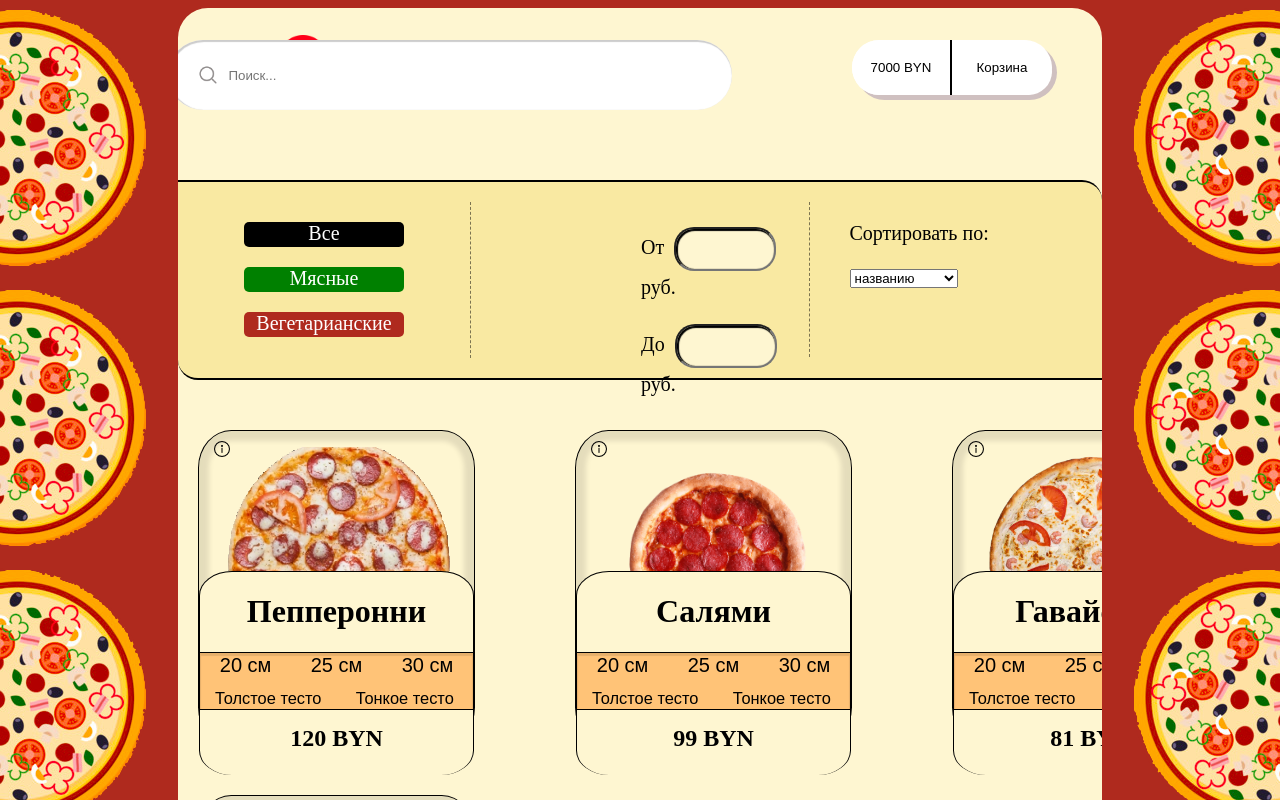
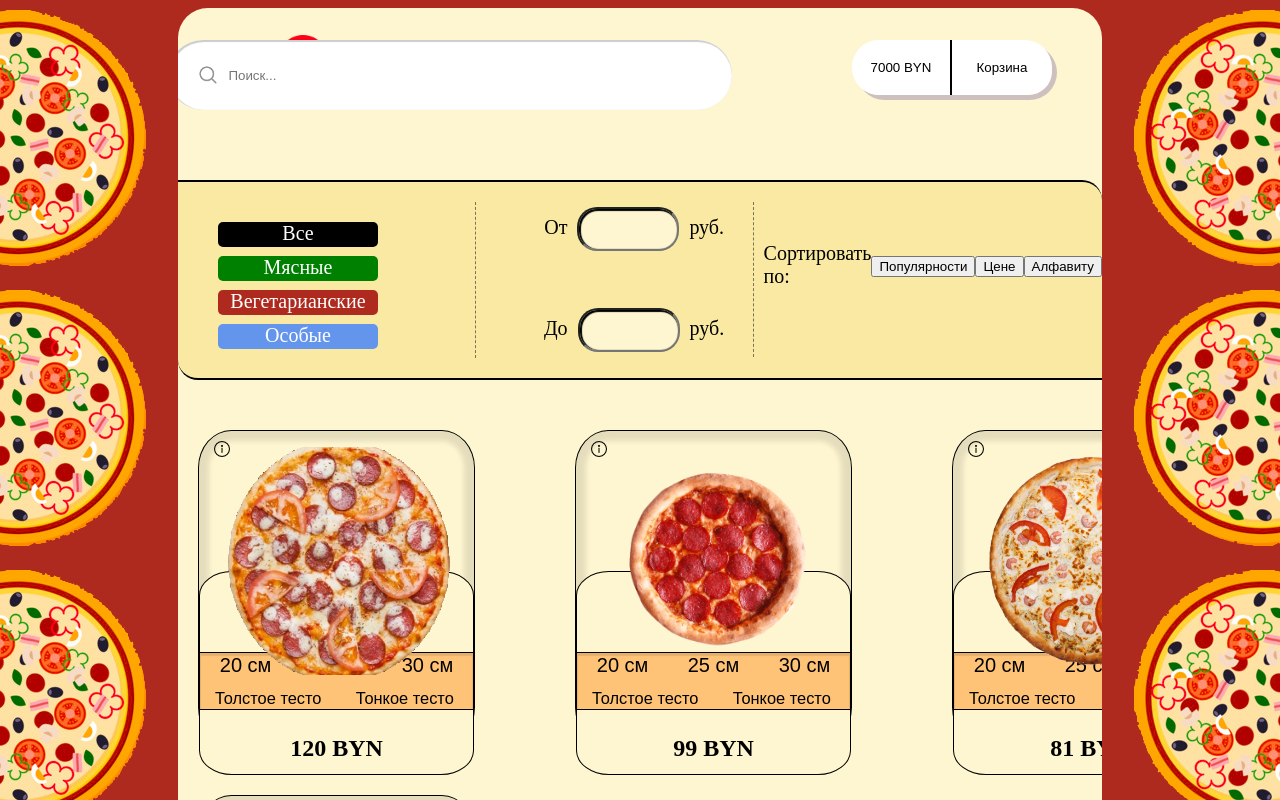
Before and after one commit to MaksimkaFishbain/reactpizza, a React (Create React App) app: page / in a window 1280 px wide. Shown: the top 800 px of the page. Built offline with nearby package versions, Linux system fonts and the light colour scheme; a web font is replaced by a local one.

Commit message:
Modal Window upgraded

```diff
--- a/src/App.js
+++ b/src/App.js
@@ -25,9 +25,9 @@ function App() {
         <Sortings />
         <div className="menu">
           <Card title={"Пепперонни"} image={"/images/pizzaPeperoni.png"} price={120}/>
-          <Card title={"Салями"} price={99} image={"/images/pizzaSalami.png"}/>
-          <Card title={"Гавайская"} price={81} image={"/images/pizzaGavaiskia.png"}/>
-          <Card title={"Грибная"} price={144} image={"/images/pizzaGribnaia.png"}/>
+          <Card title={"Салями"} image={"/images/pizzaSalami.png"} price={99}/>
+          <Card title={"Гавайская"}  image={"/images/pizzaGavaiskia.png"} price={81}/>
+          <Card title={"Грибная"}  image={"/images/pizzaGribnaia.png"} price={144}/>
           <Card title={"4 сезона"} image={"/images/pizzaFourSesons.png"} price={120}/>
         </div>
       </div>
--- a/src/components/Card.jsx
+++ b/src/components/Card.jsx
@@ -7,7 +7,7 @@ const Card = (props) => {
     return (
         <div className="card">
             <img className="info" src="/images/info.png" alt="info" onClick={() => setIsOpened(true)}/>
-            <img className="pizzaImage" src= {props.image} alt="pizza" />
+            <img src= {props.image} alt="pizza" />
             <div className="aboutPizza">
                 <h1>{props.title}</h1>
                 <div className={"buttons"}>
--- a/src/components/Sortings.jsx
+++ b/src/components/Sortings.jsx
@@ -7,20 +7,17 @@ const Sortings = () => {
                 <li padding-right="200px">Все</li>
                 <li padding-right="300px">Мясные</li>
                 <li padding-right="400px">Вегетарианские</li>
+                <li padding-right="400px">Особые</li>
             </ol>
             <ol id="center">
                 <li>От <input/> руб.</li>
                 <li>До <input /> руб.</li>
             </ol>
             <ol id="right">
-                <li>
-                    <p>Сортировать по:</p>
-                    <select>
-                        <option value={"1"}>названию</option>
-                        <option value={"2"}>цене</option>
-                        <option value={"3"}>популярности</option>
-                    </select>
-                </li>
+                <p>Сортировать по:</p>
+                <li><button>Популярности</button></li>
+                <li><button>Цене</button></li>
+                <li><button>Алфавиту</button></li>
             </ol>
         </div>
     );
--- a/src/styles.css
+++ b/src/styles.css
@@ -4,9 +4,37 @@
   box-sizing: border-box;
 }
 
+li {
+  list-style-type: none;
+}
+
+.pizzaBackground .leftSide {
+  z-index: -1;
+  position: absolute;
+  left: -120px;
+  display: flex;
+  flex-flow: column wrap;
+  float: left;
+}
+.pizzaBackground .leftSide img {
+  margin-bottom: 20px;
+}
+.pizzaBackground .rightSide {
+  z-index: -1;
+  position: absolute;
+  right: -120px;
+  display: flex;
+  flex-flow: column wrap;
+  float: right;
+}
+.pizzaBackground .rightSide img {
+  margin-bottom: 20px;
+}
+
 body {
   position: relative;
   background-color: #AF2A1E;
+  overflow-x: hidden;
 }
 
 .wrapper {
@@ -104,51 +132,60 @@ body {
   font-size: 20px;
 }
 .wrapper .sortings #left {
+  display: flex;
+  flex-wrap: wrap;
+  justify-content: space-between;
   width: 510px;
   border-right: 1px dashed rgba(0, 0, 0, 0.5);
   padding-right: 40px;
   padding-top: 20px;
+  border-spacing: 20px;
 }
 .wrapper .sortings #left li:first-child {
-  margin: auto;
   text-align: center;
   width: 160px;
+  height: 25px;
   color: white;
   background-color: black;
-  margin-bottom: 20px;
-  height: 25px;
   border-radius: 5px;
+  cursor: pointer;
 }
 .wrapper .sortings #left li:nth-child(2) {
-  margin: auto;
   text-align: center;
   color: white;
   background: green;
-  margin-bottom: 20px;
   width: 160px;
   height: 25px;
   border-radius: 5px;
+  cursor: pointer;
 }
-.wrapper .sortings #left li:last-child {
-  margin: auto;
+.wrapper .sortings #left li:nth-child(3) {
   text-align: center;
   background-color: #AF2A1E;
   color: white;
-  margin-bottom: 20px;
   width: 160px;
   height: 25px;
   border-radius: 5px;
+  cursor: pointer;
+}
+.wrapper .sortings #left li:last-child {
+  text-align: center;
+  color: white;
+  background: cornflowerblue;
+  width: 160px;
+  height: 25px;
+  border-radius: 5px;
+  cursor: pointer;
 }
 .wrapper .sortings #center {
-  padding-top: 20px;
-  padding-left: 170px;
+  display: flex;
+  flex-direction: column;
+  flex-wrap: wrap;
+  align-items: center;
+  justify-content: space-between;
   height: 155px;
   width: 510px;
   border-right: 1px dashed rgba(0, 0, 0, 0.5);
-  margin-top: 20px;
-}
-.wrapper .sortings #center li:first-child {
-  margin-bottom: 20px;
 }
 .wrapper .sortings #center input {
   height: 44px;
@@ -159,9 +196,14 @@ body {
   box-shadow: 1px 1px 1px 1px #000 inset;
 }
 .wrapper .sortings #right {
+  display: flex;
+  justify-content: center;
+  align-items: center;
   width: 510px;
-  margin-top: 20px;
-  padding-right: 40px;
+  padding: 0px 0px 30px 10px;
+}
+.wrapper .sortings #right select {
+  cursor: pointer;
 }
 
 .menu {
@@ -176,21 +218,18 @@ body {
   border: 1px solid black;
   width: 277px;
   height: 315px;
-  z-index: 1;
-  border: 1px solid black;
   border-radius: 12%;
   box-shadow: inset 0px 0px 5px 10px rgba(0, 0, 0, 0.1);
   font-family: "Forum", cursive;
 }
-.menu .card .pizzaImage {
+.menu .card img:nth-child(2) {
   position: absolute;
   margin-top: 15px;
   left: 9%;
-  z-index: 1;
   width: 230px;
   height: 230px;
 }
-.menu .card .pizzaImage:hover {
+.menu .card img:nth-child(2):hover {
   margin-top: 5px;
 }
 .menu .card .info {
@@ -199,17 +238,14 @@ body {
   cursor: pointer;
 }
 .menu .card .aboutPizza {
-  position: absolute;
+  display: flow;
   text-align: center;
-  border-top: 1px solid black;
   background-color: #FEF6D1;
   border: 1px solid black;
-  border-bottom: none;
   border-radius: 12%;
   margin-top: 110px;
   width: 100%;
   height: 204px;
-  z-index: 2;
 }
 .menu .card .aboutPizza .buttons {
   background-color: #FFC377;
@@ -219,7 +255,6 @@ body {
   background-color: transparent;
   font-size: 2.5vh;
   border: none;
-  color: black;
   width: 50%;
   cursor: pointer;
 }
@@ -241,37 +276,10 @@ body {
   font-size: 2.05vh;
 }
 .menu .card .aboutPizza h2 {
+  padding-top: 25px;
   margin: auto;
-  margin-top: 15px;
   width: 50%;
   height: 50px;
-}
-
-li {
-  list-style-type: none;
-}
-
-.pizzaBackground .leftSide {
-  z-index: -1;
-  position: absolute;
-  left: -120px;
-  display: flex;
-  flex-flow: column wrap;
-  float: left;
-}
-.pizzaBackground .leftSide img {
-  margin-bottom: 20px;
-}
-.pizzaBackground .rightSide {
-  z-index: -1;
-  position: absolute;
-  right: -120px;
-  display: flex;
-  flex-flow: column wrap;
-  float: right;
-}
-.pizzaBackground .rightSide img {
-  margin-bottom: 20px;
 }
 
 .modal {
@@ -281,10 +289,13 @@ li {
   position: fixed;
   top: 0;
   left: 0;
+  z-index: 5;
   display: flex;
   align-items: center;
   justify-content: center;
-  z-index: 100;
+}
+.modal .modal.active {
+  display: none;
 }
 .modal .modal__content {
   padding: 20px;
@@ -292,10 +303,6 @@ li {
   background-color: aliceblue;
   height: 500px;
   width: 700px;
-  z-index: 100;
-}
-.modal .modal.active {
-  display: none;
 }
 
 /*# sourceMappingURL=styles.css.map */
--- a/src/styles.scss
+++ b/src/styles.scss
@@ -4,9 +4,39 @@
   box-sizing: border-box;
 }
 
+li {
+  list-style-type: none;
+}
+
+.pizzaBackground {
+  .leftSide {
+    z-index: -1;
+    position: absolute;
+    left: -120px;
+    display: flex;
+    flex-flow: column wrap;
+    float: left;
+    img {
+      margin-bottom: 20px;
+    }
+  }
+  .rightSide {
+    z-index: -1;
+    position: absolute;
+    right: -120px;
+    display: flex;
+    flex-flow: column wrap;
+    float: right;
+    img {
+      margin-bottom: 20px;
+    }
+  }
+}
+
 body {
   position: relative;
   background-color: #AF2A1E;
+  overflow-x: hidden;
 }
 
 .wrapper {
@@ -113,58 +143,68 @@ body {
 
 
     #left {
+      display: flex;
+      flex-wrap: wrap;
+      justify-content: space-between;
       width: 510px;
       border-right: 1px dashed rgba(0, 0, 0, 0.5);
       padding-right: 40px;
       padding-top: 20px;
+      border-spacing: 20px;
 
       li:first-child {
-        margin: auto;
         text-align: center;
         width: 160px;
+        height: 25px;
         color: white;
         background-color: black;
-        margin-bottom: 20px;
-        height: 25px;
         border-radius: 5px;
+        cursor: pointer;
       }
 
       li:nth-child(2) {
-        margin: auto;
         text-align: center;
         color: white;
         background: green;
-        margin-bottom: 20px;
         width: 160px;
         height: 25px;
         border-radius: 5px;
+        cursor: pointer;
+      }
+
+      li:nth-child(3) {
+        text-align: center;
+        background-color: #AF2A1E;
+        color: white;
+        width: 160px;
+        height: 25px;
+        border-radius: 5px;
+        cursor: pointer;
       }
 
       li:last-child {
-        margin: auto;
         text-align: center;
-        background-color: #AF2A1E;
         color: white;
-        margin-bottom: 20px;
+        background: cornflowerblue;
         width: 160px;
         height: 25px;
         border-radius: 5px;
+        cursor: pointer;
       }
 
 
     }
 
     #center {
-      padding-top: 20px;
-      padding-left: 170px;
+      display: flex;
+      flex-direction: column;
+      flex-wrap: wrap;
+      align-items: center;
+      justify-content: space-between;
       height: 155px;
       width: 510px;
       border-right: 1px dashed rgba(0, 0, 0, 0.5);
-      margin-top: 20px;
 
-      li:first-child {
-        margin-bottom: 20px;
-      }
       input {
         height: 44px;
         width: 102px;
@@ -176,9 +216,15 @@ body {
     }
 
     #right {
+      display: flex;
+      justify-content: center;
+      align-items: center;
       width: 510px;
-      margin-top: 20px;
-      padding-right: 40px;
+      padding: 0px 0px 30px 10px;
+
+      select {
+        cursor: pointer;
+      }
     }
   }
 
@@ -196,42 +242,36 @@ body {
     border: 1px solid black;
     width: 277px;
     height: 315px;
-    z-index: 1;
-    border: 1px solid black;
     border-radius: 12%;
     box-shadow: inset 0px 0px 5px 10px rgba(0,0,0,0.1);
     font-family: 'Forum', cursive;
 
-    .pizzaImage {
+
+    img:nth-child(2) {
       position: absolute;
       margin-top: 15px;
       left: 9%;
-      z-index: 1;
       width: 230px;
       height: 230px;
     }
-    .pizzaImage:hover{
+    img:nth-child(2):hover{
       margin-top: 5px;
     }
-    .info{
+    .info {
       margin-left: 15px;
       margin-top:10px;
       cursor: pointer;
     }
 
     .aboutPizza {
-      position: absolute;
+      display: flow;
       text-align: center;
-      border-top: 1px solid black;
       background-color: #FEF6D1;
       border: 1px solid black;
-      border-bottom: none;
       border-radius: 12%;
       margin-top: 110px;
       width: 100%;
       height: 204px;
-      z-index: 2;
-
 
       .buttons {
         background-color: #FFC377;
@@ -242,7 +282,6 @@ body {
         background-color: transparent;
         font-size: 2.5vh;
         border: none;
-        color: black;
         width: 50%;
         cursor: pointer;
       }
@@ -264,40 +303,11 @@ body {
         }
       }
       h2 {
+        padding-top: 25px;
         margin: auto;
-        margin-top: 15px;
         width: 50%;
         height: 50px;
       }
-    }
-  }
-}
-
-li {
-  list-style-type: none;
-}
-
-.pizzaBackground {
-  .leftSide {
-    z-index: -1;
-    position: absolute;
-    left: -120px;
-    display: flex;
-    flex-flow: column wrap;
-    float: left;
-    img {
-      margin-bottom: 20px;
-    }
-  }
-  .rightSide {
-    z-index: -1;
-    position: absolute;
-    right: -120px;
-    display: flex;
-    flex-flow: column wrap;
-    float: right;
-    img {
-      margin-bottom: 20px;
     }
   }
 }
@@ -309,21 +319,19 @@ li {
   position: fixed;
   top: 0;
   left: 0;
+  z-index: 5;
   display: flex;
   align-items: center;
   justify-content: center;
-  z-index: 100;
 
+  .modal.active {
+    display: none;
+  }
   .modal__content {
     padding: 20px;
     border-radius: 12px;
     background-color: aliceblue;
     height: 500px;
     width: 700px;
-    z-index: 100;
-  }
-
-  .modal.active {
-    display: none;
   }
 }
```
Also changed, not shown: 1 other file (tests, documents, lock files or other folders).
